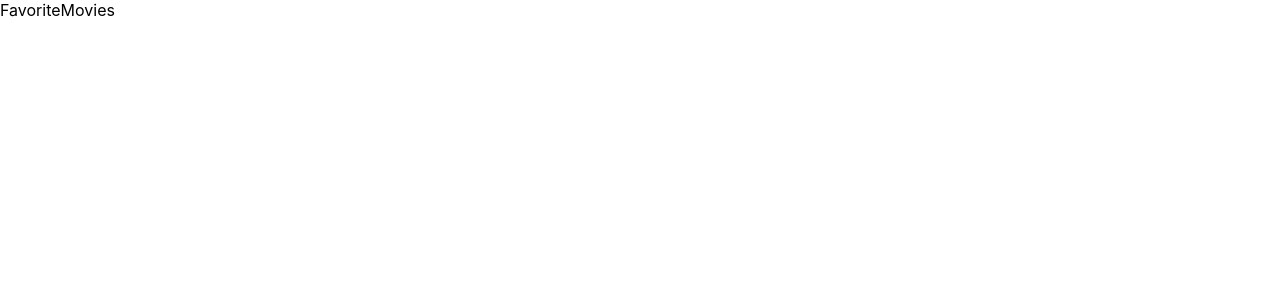
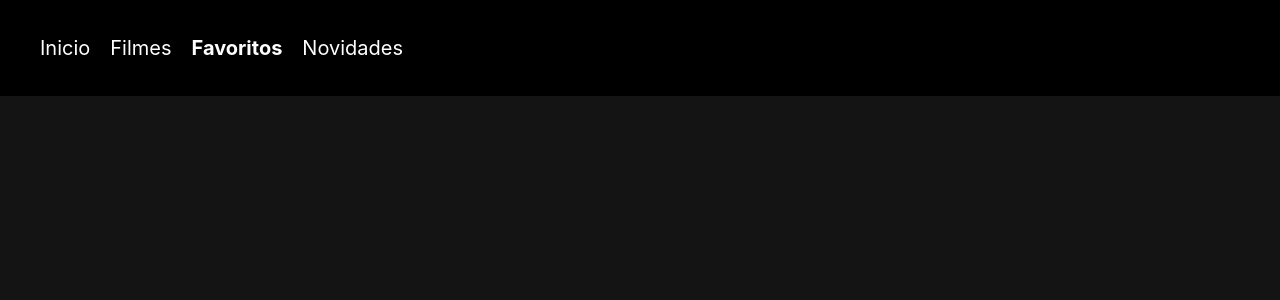
Before and after one commit to SystemOutPrintLeal/Favorite-Movies-View, a React (Create React App) app: page / in a window 1280 px wide. Shown: the top 300 px of the page. Built offline with nearby package versions, Linux system fonts and the light colour scheme.

Commit message:
building header

```diff
--- /dev/null
+++ b/src/components/Header/index.jsx
@@ -0,0 +1,19 @@
+import React from 'react'
+import {Container, Items} from './style'
+
+export default function Header(){
+
+    return(
+        <Container>
+            <Items>
+                <ul>
+                    <li>Inicio</li>
+                    <li>Filmes</li>
+                    <li style={{ fontWeight: 'bold' }}>Favoritos</li>
+                    <li>Novidades</li>
+                </ul>
+            </Items>
+        </Container>
+    )
+
+}
--- /dev/null
+++ b/src/components/Header/style.js
@@ -0,0 +1,40 @@
+import styled from 'styled-components';
+
+export const Container = styled.header`
+    display: flex;
+    align-items: center;
+    justify-content: space-between;
+
+    width: 100%;
+    padding: 20px 0;
+    position: fixed;
+
+    background: #000;
+    transition: background 0.8s;
+`
+export const Items = styled.div`
+    display: flex;
+    align-items: center;
+
+    ul{
+        list-style: none;
+        display: flex;
+        align-items: center;
+
+        li {
+            font-size: 20px;
+            color: #FFF;
+            font-weight: 400;
+            transition: 0.5s all;
+            & + li {
+                margin-left: 20px;
+            }
+            &:hover {
+                color: rgba(255,255,255,0.7);
+                cursor: pointer;
+            }
+        }
+    }
+`
+
+export default {Container, Items}
--- a/src/globalStyle.js
+++ b/src/globalStyle.js
@@ -8,6 +8,8 @@ body {
     sans-serif;
   -webkit-font-smoothing: antialiased;
   -moz-osx-font-smoothing: grayscale;
+  background: #141414;
+  color: #FFF;
 }
 
 code {
--- a/src/pages/FavoriteMovies/index.jsx
+++ b/src/pages/FavoriteMovies/index.jsx
@@ -1,9 +1,12 @@
 import React from 'react'
+import Header from '../../components/Header'
 import styles from './style'
 
 export default function FavoriteMovies(){
 
     return (
-        <>FavoriteMovies</>
+        <>
+            <Header/>
+        </>
     )
 }
```
